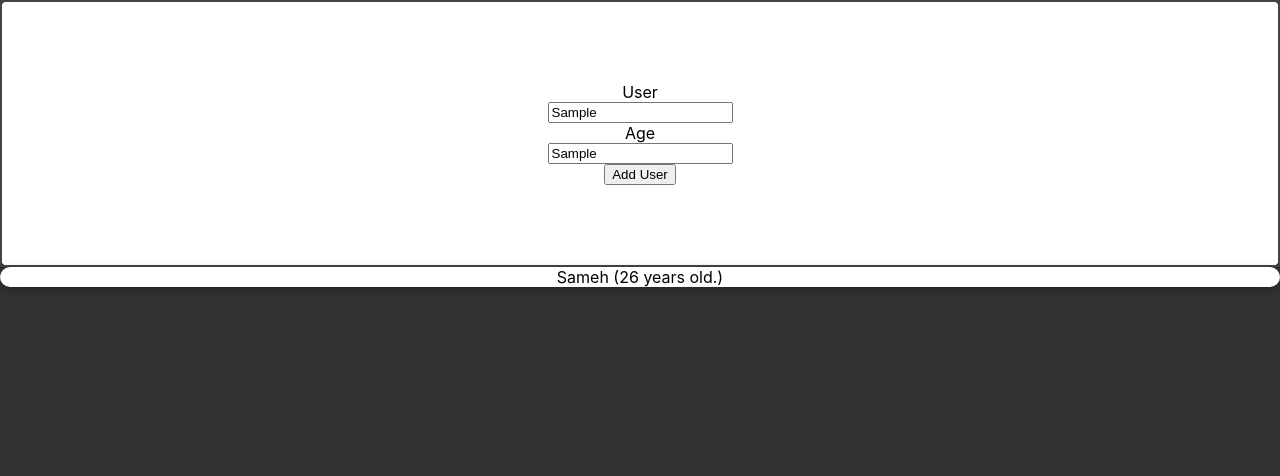
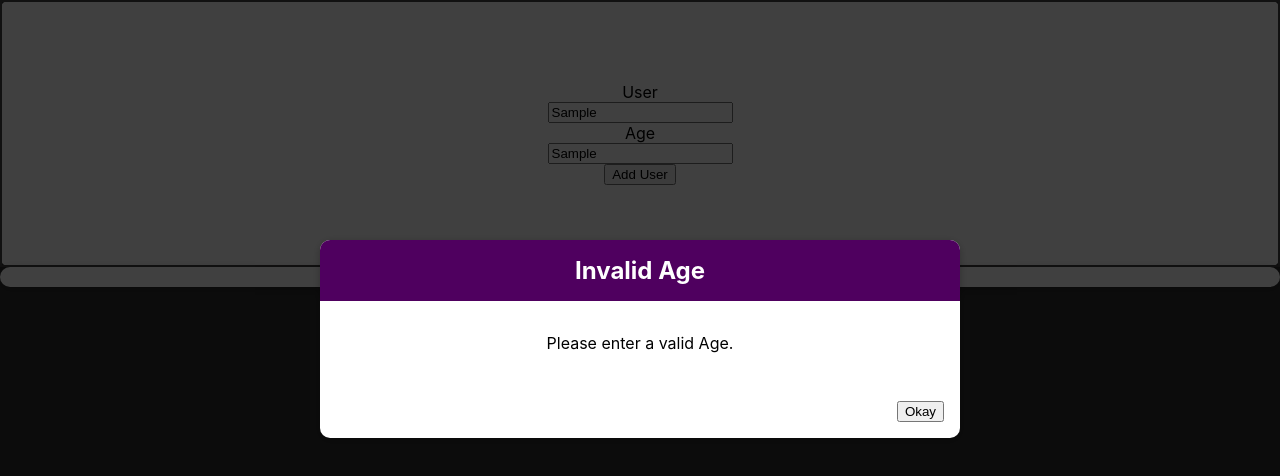
Before and after one commit to sameh-abdelhalem/react-users-age, a React (Create React App) app: page / in a window 1280 px wide. Both pictures are taken after typing "Sample", "Sample" into the empty fields and a click on the button "Add User". Shown: the top 476 px of the page. Built offline with nearby package versions, Linux system fonts and the light colour scheme.

Commit message:
implement basic validation and add Error Modal

```diff
--- a/src/Components/UI/Button.jsx
+++ b/src/Components/UI/Button.jsx
@@ -1,7 +1,7 @@
 const Button = (props) => {
   return (
     <button onClick={props.onClick} type={props.type}>
-      Add User
+      {props.title}
     </button>
   );
 };
--- a/src/Components/UI/Card.jsx
+++ b/src/Components/UI/Card.jsx
@@ -1,7 +1,9 @@
 import styles from "./Card.module.css";
 
 const Card = (props) => {
-  return <div className={styles.card}>{props.children}</div>;
+  return (
+    <div className={styles.card + " " + props.className}>{props.children}</div>
+  );
 };
 
 export default Card;
--- a/src/Components/UI/Card.module.css
+++ b/src/Components/UI/Card.module.css
@@ -3,3 +3,9 @@
   box-shadow: 0 2px 8px rgba(0, 0, 0, 0.26);
   border-radius: 10px;
 }
+
+.card li {
+  list-style-type: none;
+  margin: 0;
+  padding: 0;
+}
--- /dev/null
+++ b/src/Components/UI/ErrorModal.jsx
@@ -0,0 +1,29 @@
+import React from "react";
+
+import Card from "./Card";
+import Button from "./Button";
+import classes from "./ErrorModal.module.css";
+
+const ErrorModal = (props) => {
+  const closeModalHandler = () => {
+    props.setError("");
+  };
+  return (
+    <div>
+      <div className={classes.backdrop} />
+      <Card className={classes.modal}>
+        <header className={classes.header}>
+          <h2>{props.title}</h2>
+        </header>
+        <div className={classes.content}>
+          <p>{props.message}</p>
+        </div>
+        <footer className={classes.actions}>
+          <Button title="Okay" onClick={closeModalHandler} />
+        </footer>
+      </Card>
+    </div>
+  );
+};
+
+export default ErrorModal;
--- /dev/null
+++ b/src/Components/UI/ErrorModal.module.css
@@ -0,0 +1,45 @@
+.backdrop {
+  position: fixed;
+  top: 0;
+  left: 0;
+  width: 100%;
+  height: 100vh;
+  z-index: 10;
+  background: rgba(0, 0, 0, 0.75);
+}
+
+.modal {
+  position: fixed;
+  top: 30vh;
+  left: 10%;
+  width: 80%;
+  z-index: 100;
+  overflow: hidden;
+}
+
+.header {
+  background: #4f005f;
+  padding: 1rem;
+}
+
+.header h2 {
+  margin: 0;
+  color: white;
+}
+
+.content {
+  padding: 1rem;
+}
+
+.actions {
+  padding: 1rem;
+  display: flex;
+  justify-content: flex-end;
+}
+
+@media (min-width: 768px) {
+  .modal {
+    left: calc(50% - 20rem);
+    width: 40rem;
+  }
+}
--- a/src/Components/Users/UsersForm/UsersForm.jsx
+++ b/src/Components/Users/UsersForm/UsersForm.jsx
@@ -1,9 +1,11 @@
 import { useState } from "react";
 import Button from "../../UI/Button";
 import Card from "../../UI/Card";
+import ErrorModal from "../../UI/ErrorModal";
 import styles from "./UsersForm.module.css";
 const UsersForm = (props) => {
   const [enteredValues, setEnteredValues] = useState({ name: "", age: "" });
+  const [error, setError] = useState();
   const onUserChangeHandler = (event) => {
     setEnteredValues((prevState) => {
       return { ...prevState, name: event.target.value };
@@ -18,17 +20,31 @@
   const formSubmitHandler = (event) => {
     event.preventDefault();
 
-    if (enteredValues.name.length > 0 && enteredValues.age > 0) {
+    if (enteredValues.name.trim().length > 0 && +enteredValues.age > 0) {
       props.onClick(enteredValues);
       setEnteredValues({ name: "", age: "" });
     } else if (enteredValues.name.length <= 0) {
-      console.log("Please enter a valid Name ");
+      setError({
+        title: "Invalid Input",
+        message: "Please enter a valid Name and Age (non-empty values). ",
+      });
     } else {
-      console.log("Please enter a valid Age ");
+      setError({
+        title: "Invalid Age",
+        message: "Please enter a valid Age. ",
+      });
     }
   };
 
   return (
+    <div>
+      {error && (
+        <ErrorModal
+          title={error.title}
+          message={error.message}
+          setError={setError}
+        />
+      )}
       <Card>
         <form className={styles["form-control"]} onSubmit={formSubmitHandler}>
           <label htmlFor="username">User</label>
@@ -45,11 +61,14 @@
             value={enteredValues.age}
             onChange={onAgeChangeHandler}
           />
-        <Button enteredValues={enteredValues} type="submit">
-          Add User
-        </Button>
+          <Button
+            enteredValues={enteredValues}
+            type="submit"
+            title="Add User"
+          ></Button>
         </form>
       </Card>
+    </div>
   );
 };
 
--- a/src/Components/Users/UsersList/UserGreeting.jsx
+++ b/src/Components/Users/UsersList/UserGreeting.jsx
@@ -6,9 +6,9 @@
   };
   return (
     <Card>
-      <div onClick={onDeleteHandler}>
+      <li onClick={onDeleteHandler}>
         {props.name} ({props.age} years old.)
-      </div>
+      </li>
     </Card>
   );
 };
--- a/src/Components/Users/UsersList/UsersList.jsx
+++ b/src/Components/Users/UsersList/UsersList.jsx
@@ -1,12 +1,11 @@
 import UserGreeting from "./UserGreeting";
-import styles from "./UsersList.module.css";
 
 const UsersList = (props) => {
   const onDeleteHandler = (id) => {
     props.onDelete(id);
   };
   return (
-    <div>
+    <ul style={{ padding: 0, margin: 0 }}>
       {props.userInput.map((user) => {
         return (
           <UserGreeting
@@ -18,7 +17,7 @@
           />
         );
       })}
-    </div>
+    </ul>
   );
 };
 
```
Also changed, not shown: src/Components/Users/ErrorModal/ErrorModal.jsx (deleted). Lines whose indentation alone changed are shown as unchanged.
